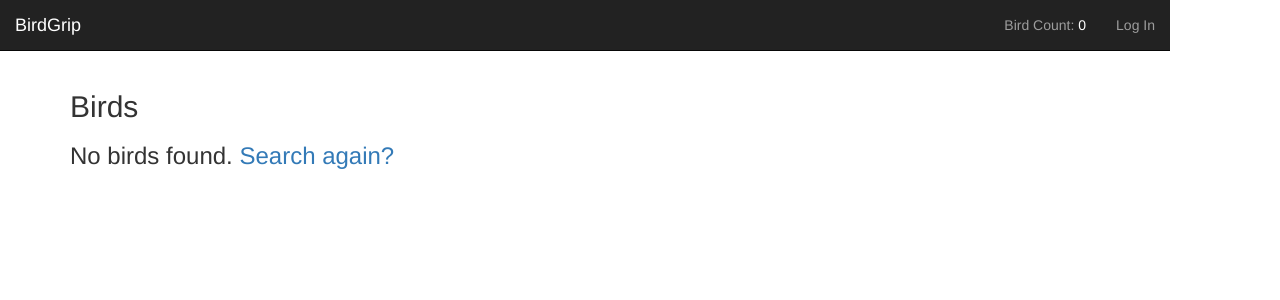
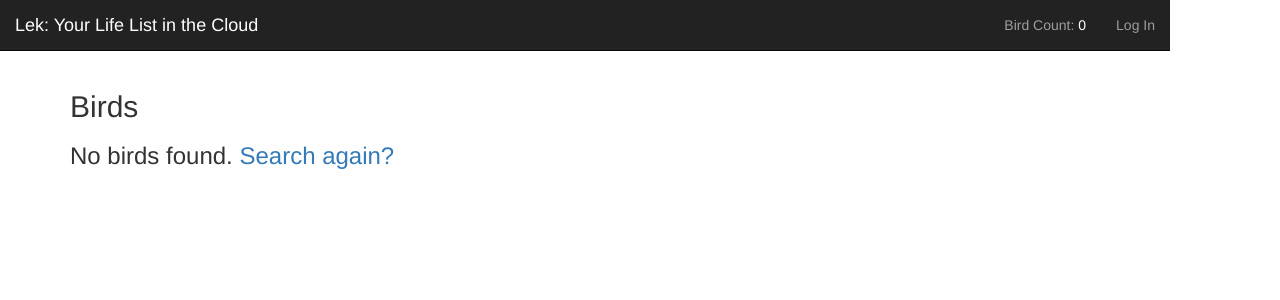
Before and after one commit to dovekie/final_project, a Flask app: page / in a window 1280 px wide. Shown: the top 300 px of the page. Run offline with Flask 2, Linux system fonts and the light colour scheme; data that the repository does not hold is empty; some libraries are stand-ins or nearby versions.

Commit message:
fixed the bird counter and cleaned up code.

```diff
--- a/searchbirds.py
+++ b/searchbirds.py
@@ -6,7 +6,8 @@ def birdsearch(this_user_id = None, bird_limit = "all", spuh = "all", order="all
 	q = Bird.query
 
 	if bird_limit is not "all":
-		# print "bird limit var: ", bird_limit
+		print "bird limit var: ", bird_limit
+		print "user id: ", this_user_id
 		obs_query = db.session.query(Observation.bird_id).filter(Observation.user_id == this_user_id)
 		obs_list = [obs[0] for obs in obs_query.all()]
 
--- a/seed.py
+++ b/seed.py
@@ -6,7 +6,8 @@ from server import app
 import requests
 
 def load_birds():
-    """Load bird species data from eBird into database.
+    """
+    Load bird species data from eBird and Faircloth APIs into database.
 
     """
     # These two lines get the full ebird json. commented out for testing purposes.
--- a/server.py
+++ b/server.py
@@ -1,10 +1,11 @@
-"""BirdGrip Website"""
-"""("grip" is birder slang for bragging about one's sightings)"""
+"""Lek website"""
 
 from jinja2 import StrictUndefined
 
 from flask import Flask, render_template, redirect, request, flash, session, jsonify
 from flask_debugtoolbar import DebugToolbarExtension
+
+from datetime import datetime
 
 from model import User, Bird, Observation, connect_to_db, db
 
@@ -59,23 +60,23 @@ SPUH_EQUIVALENTS = {'Struthioniformes' : "Ostriches",
                     'Passeriformes' : "Songbirds"}
 
 # rationalizing location codes
-REGION_CODES = { "NA" : "North America",
-              "MA" : "Middle America",
-              "SA" : "South America",
-              "LA" : "Latin America",
-              "AF" : "Africa",
-              "EU" : "Eurasia",
-              "OR" : "South Asia",
-              "AU" : "Australasia",
-              "AO" : "Atlantic Ocean",
-              "PO" : "Pacific Ocean",
-              "IO" : "Indian Ocean",
-              "TrO": "Tropical Ocean",
-              "TO" : "Temperate Ocean",
-              "NO" : "Northern Ocean",
-              "SO" : "Southern Ocean",
-              "AN" : "Antarctica",
-              "So. Cone" : "Southern Cone"
+REGION_CODES = {  "NA" : "North America",
+                  "MA" : "Middle America",
+                  "SA" : "South America",
+                  "LA" : "Latin America",
+                  "AF" : "Africa",
+                  "EU" : "Eurasia",
+                  "OR" : "South Asia",
+                  "AU" : "Australasia",
+                  "AO" : "Atlantic Ocean",
+                  "PO" : "Pacific Ocean",
+                  "IO" : "Indian Ocean",
+                  "TrO": "Tropical Ocean",
+                  "TO" : "Temperate Ocean",
+                  "NO" : "Northern Ocean",
+                  "SO" : "Southern Ocean",
+                  "AN" : "Antarctica",
+                  "So. Cone" : "Southern Cone"
 }
 
 # Housekeeping over. Now for routes.
@@ -87,60 +88,72 @@ def index():
 
     Displays a dynamic list of bird species organized by order and family
     """
-    this_user_id = session.get('user_id')
-    if this_user_id:
-        #use the user's presets for birdsearch
+
+    this_user_id = session.get('user_id')                               # if the user is logged in, this will return their ID
+
+    if this_user_id:                                                    # use the user's presets for birdsearch
         bird_dict = birdsearch()
-    else:
+    else:                                                               # otherwise, show the generic page
         bird_dict = birdsearch()
 
     return render_template("homepage.html", orders=bird_dict["orders"], families = bird_dict["families"], birds=bird_dict["birds"])
 
 @app.route('/mark_user_birds', methods=["GET"])
 def mark_birds():
+    """
+    I talk to AJAX. I return a jsonified list of the birds that the user has seen. I do not have a view.
+    """
 
-    # This will return None if the user is not logged in
+    this_user_id = session.get('user_id')                               # This will return None if the user is not logged in
+
+    if this_user_id is not None:
+                                                                        # get a list of the user's observations from the DB
+        obs_list = db.session.query(Observation.bird_id).filter(Observation.user_id == this_user_id).all()
+
+                                                                        # clean up one-item tuples
+        obs_dict = {obs[0]: '' for obs in obs_list}
+
+        obs_json = jsonify(obs_dict)                                    # make a json string for the AJAX call
+
+        return obs_json
+
+@app.route('/birdcount', methods=["GET"])
+def birdcount():
+    """ I talk to AJAX. I return a string of the number of birds seen by the user. """
+
     this_user_id = session.get('user_id')
 
-    if this_user_id is not None:
-        print this_user_id
+    if this_user_id:
+        birds_dict = birdsearch(this_user_id = this_user_id, bird_limit = "my_birds")       # ask birdsearch for all the birds seen by a user
+        count = len(birds_dict["birds"])                                                    # get the length of the list of bird objects
 
-        obs_list = db.session.query(Observation.bird_id).filter(Observation.user_id == this_user_id).all()
+    return str(count)                                                                       # return a string for the AJAX call
 
-        print len(obs_list)
-
-        #clean up one-item tuples
-        obs_dict = {obs[0]: '' for obs in obs_list}
-
-        obs_json = jsonify(obs_dict)
-        print obs_json
-
-        return obs_json
-    else:
-        return jsonify({})  # FIXME
 
 @app.route('/search', methods=["GET"])
 def search():
     """
-    Search form
+    Search form. I pass the SPUH dictionary, a list of orders,
+    a list of (family, order) tuples, a list of bird objects,
+    and the REGIONS dictionary to the search template.
+    """
+    spuh = SPUH_EQUIVALENTS                                                 # get the SPUH dictionary
 
-    Get search parameter from the user
-    """
-    spuh = SPUH_EQUIVALENTS
+    bird_dict = birdsearch()                                                # ask birdsearch for a list of all birds
 
-    bird_dict = birdsearch()
-
-    regions = REGION_CODES
+    regions = REGION_CODES                                                  # get the REGION dictionary
 
     return render_template("search.html", orders=bird_dict["orders"], families = bird_dict["families"], regions=regions, spuh=spuh)
 
 @app.route('/search', methods=["POST"])
 def search_results():
     """
-    Search functions
+    Search form input.
 
-    Take search parameters from the user and queries the database
+    Pass user input strings to birdsearch. Also pass the user's ID if the user is logged in.
+    Use the results from birdsearch to rerender the homepage.
     """
+
 
     bird_limit_param = request.form.get("which_birds")
     spuh_param = request.form.get("select_spuh")
@@ -150,8 +163,6 @@ def search_results():
     other_param = request.form.get("fuzzy")
 
     this_user_id = session.get('user_id')
-
-    print "all params wtf: ", bird_limit_param, spuh_param, order_param, family_param, region_param, other_param
 
     bird_dict = birdsearch(this_user_id = this_user_id,
                            bird_limit = bird_limit_param,
@@ -164,20 +175,29 @@ def search_results():
 
 @app.route('/signup', methods=["GET"])
 def show_signup():
+    """
+    Render the signup page
+    """
+
     return render_template("signup.html")
 
 @app.route('/signup', methods=["POST"])
 def process_signup():
+    """
+    Get the user's name, password, and email.
+    Add them to the database
+    Then send them to the homepage and make them log in.
+    """
 
-    username = request.form.get("username").lower()
+    username = request.form.get("username")
     password = request.form.get("password")
     email = request.form.get("email")
-
-    new_user = User(username=username,
+                                            # FIXME to check for preexisting usernames
+    new_user = User(username=username,      # create a User object
                     password=password,
                     email=email,
                     bird_count=0)
-    db.session.add(new_user)
+    db.session.add(new_user)                # add the new user to the database
     db.session.commit()
     flash('New account created! Please log in.')
 
@@ -185,56 +205,68 @@ def process_signup():
 
 @app.route('/login', methods=["GET"])
 def show_login():
+    """
+    Render the login page
+    """
+
     return render_template("login.html") # but I want to put this in a modal window!
 
 @app.route('/login', methods=["POST"])
 def process_login():
+    """
+    Login form input. Checks the username and password against the database
+    Then either sets the session variables or tells the user to try again
+    """
 
     username_input = request.form.get("username")
     password_input = request.form.get("password")
-    # try:
-    user_object = User.query.filter(User.username == username_input, User.password == password_input).first()
-    # except:
 
-    user_id_input = user_object.user_id
-    bird_count_input = user_object.bird_count
+    try:
+        user_object = User.query.filter(User.username == username_input, User.password == password_input).first()
+        user_id_input = user_object.user_id
+    except AttributeError:
+        user_id_input = "guest"
 
-    session['username'] = username_input
-    session['password'] = password_input
-    session['user_id']  = user_id_input
+    if user_id_input is "guest":
+        flash('No such user found. Create a new account or log in.')
+        return redirect('/login')
 
-    return redirect('/')
+    else:
+        session['username'] = username_input
+        session['password'] = password_input
+        session['user_id']  = user_id_input
+
+        return redirect('/')
 
 @app.route('/logout')
 def logout():
     """
     Clear the user's session variable
+    Render the homepage.
     """
 
     session.clear()
-
+    flash('You have logged out.')
     return redirect('/')
 
 
 @app.route('/add_obs', methods=["POST"])
 def add_obs():
+    """
+    I talk to AJAX. I update the Observation table when users click on species names.
 
-    try:
-        this_user = session['username']
-    except KeyError:
-        this_user = "guest"
+    I get the bird ID from AJAX and the user ID from session.
 
-    print "this username:", this_user
+    I do not return a view. I return victory.
+    """
 
-    if this_user is not "guest":
-        user_id = User.query.filter(User.username == session['username']).one().user_id
+    this_user_id = session.get('user_id')
 
-        print "this user_id", user_id
-
-        count = request.form.get('count')
+    if this_user_id:
         bird_id = request.form.get('bird')
 
-        obs = Observation.query.filter(Observation.bird_id == bird_id, Observation.user_id == user_id).first()
+        obs = Observation.query.filter(Observation.bird_id == bird_id,
+                                       Observation.user_id == this_user_id).first()
 
         if obs:
             print "deleting", obs
@@ -242,10 +274,10 @@ def add_obs():
             db.session.commit()
         else:
             print "wow new obs"
-            print "user id and bird id", user_id, bird_id
-            new_obs = Observation(  user_id = user_id,
+            print "user id and bird id", this_user_id, bird_id
+            new_obs = Observation(  user_id = this_user_id,
                                     bird_id = bird_id,
-                                    timestamp = "0")
+                                    timestamp = datetime.utcnow() )
             db.session.add(new_obs)
             db.session.commit()
 
--- a/static/birdscript.js
+++ b/static/birdscript.js
@@ -1,47 +1,52 @@
-//speaker-to-internets
+// Manage the display of the user's bird data
 
 
-
+// When a logged-in user visits the homepage
+// mark all the birds in their life list
 $( document ).ready(function() {
-	var happycount = 0;
     console.log( "ready!" );
     $.get("/mark_user_birds", function (obs_list) {
 		console.log(obs_list);
 		for (var property in obs_list) {
-			console.log("property " + property);
 			$( "#" + property ).addClass( "highlight" );
-			birdcount = $('.highlight').length;
-			$("#bird_counter").html(birdcount);
-			}
 		}
-	);
+	});
 });
 
+// When a logged-in user visits the homepage
+// get the total number of birds in their life list
+$( document ).ready( function() {
+	$.get("/birdcount", function (birdcount) {
+		console.log ("birdcount: " + birdcount);
+		$("#bird_counter").html(birdcount);
+	});
+});
 
+// When any user clicks on a bird's name
+// Send that user's info and bird info to the database
 $( document ).ready( function() {
-	// $.get("/birdcount", function (birdcount) {
-	// 	console.log ("birdcount: " + birdcount);
-	// 	$("#bird_counter").html(birdcount);
-	// })
 	$( "p.species_span" ).click(function() {
-	  $( this ).toggleClass("highlight");
-	  if ( $( this ).is( ".highlight" ) ) {
-	  	// happycount++;
-	   //  console.log("happy = " + happycount);
-		} else {
-		// happycount--;
-	 //    console.log("happy = " + happycount);
-		}
+	  $( this ).toggleClass("highlight");  				// mark the new bird
 
-		birdcount = $('.highlight').length;
-		$("#bird_counter").html(birdcount);
+	  var birdcount_update = $("#bird_counter").html() // get the value that was placed inside the bird counter
 
+	  if ( $( this ).is( ".highlight" ) ) { 			// if the user has clicked a new bird
+	  	console.log("Adding a bird");
+	  	birdcount_update++;								// increment the bird counter
+	  	$("#bird_counter").html(birdcount_update); 		// and update the DOM
+	  } else {											// conversely, if they are removing a bird
+	  	console.log("Removing a bird");
+	  	birdcount_update--;								// decrement the counter
+	  	$("#bird_counter").html(birdcount_update); 		// and update the DOM
+	  }
+
+// Send the new bird to the database
 	    $.ajax("/add_obs", {
 	    	method: "POST",
-            datatype:"json",
-	    	data: {'count': birdcount, 'bird': $(this).attr("id")}
-	    }).done(function() {
-  			console.log("Victory!");
-		});
+	        datatype:"json",
+	    	data: {'count': $("#bird_counter").html(), 'bird': $(this).attr("id")} 	// Nothing uses 'count'. Yet.
+	    	}).done(function() {
+					console.log("Victory! Database contacted successfully");  		// confirm in the console
+			});
 	  });
-	})
+});
--- a/templates/base.html
+++ b/templates/base.html
@@ -5,7 +5,7 @@
 <meta name="viewport" content="width=device-width">
     <link rel="stylesheet" href="static/bootstrap.css"/>
     <link rel="stylesheet" href="static/style.css"/>
-    <title>LifeList</title>
+    <title>Lek</title>
     <script src="static/jquery.js"></script>
 </head>
 
@@ -15,7 +15,7 @@
     <div class="container">
         <div class="navbar-header">
             <!-- <img src="/static/img/ubermelon-logo.png"> -->
-            <a class="navbar-brand" href="/">BirdGrip</a>
+            <a class="navbar-brand" href="/">Lek: Your Life List in the Cloud</a>
         </div>
 
         <div class="navbar-collapse collapse">
```
Also changed, not shown: templates/search.html (+7 -3 lines).
